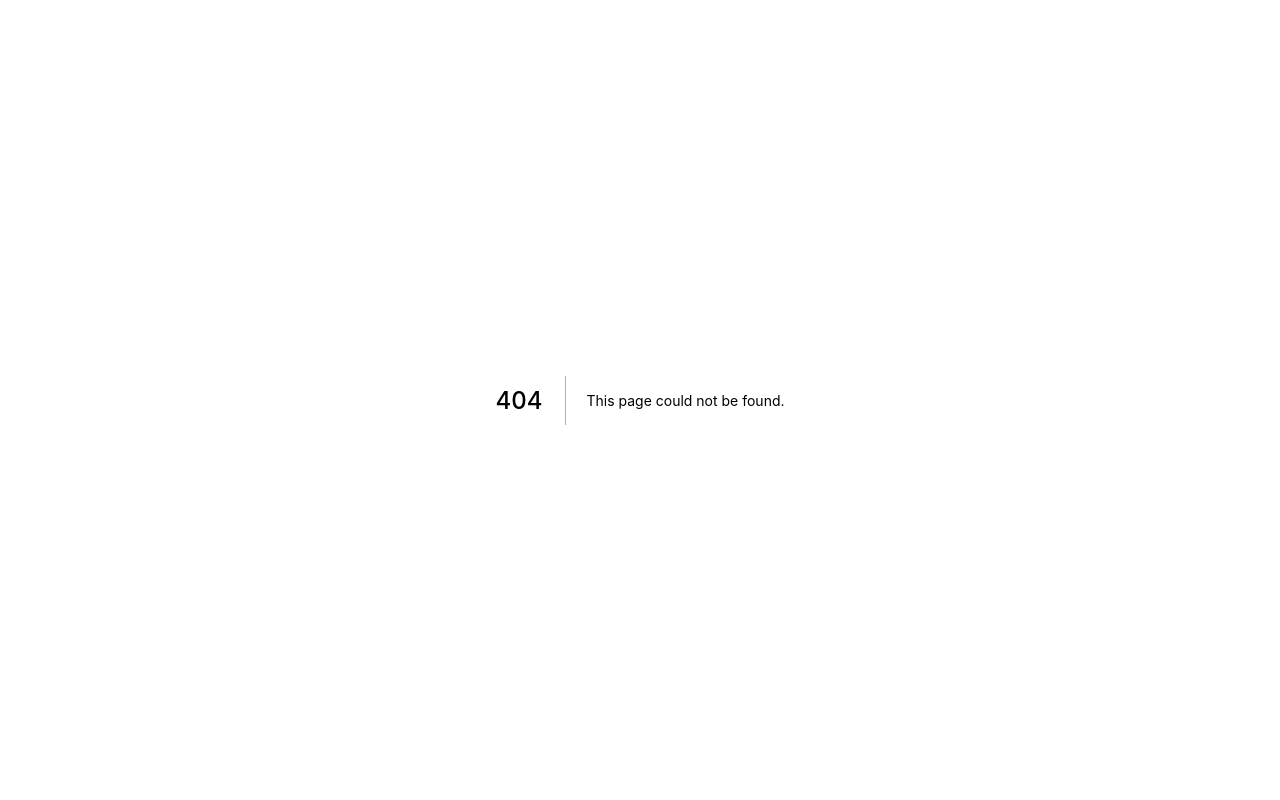
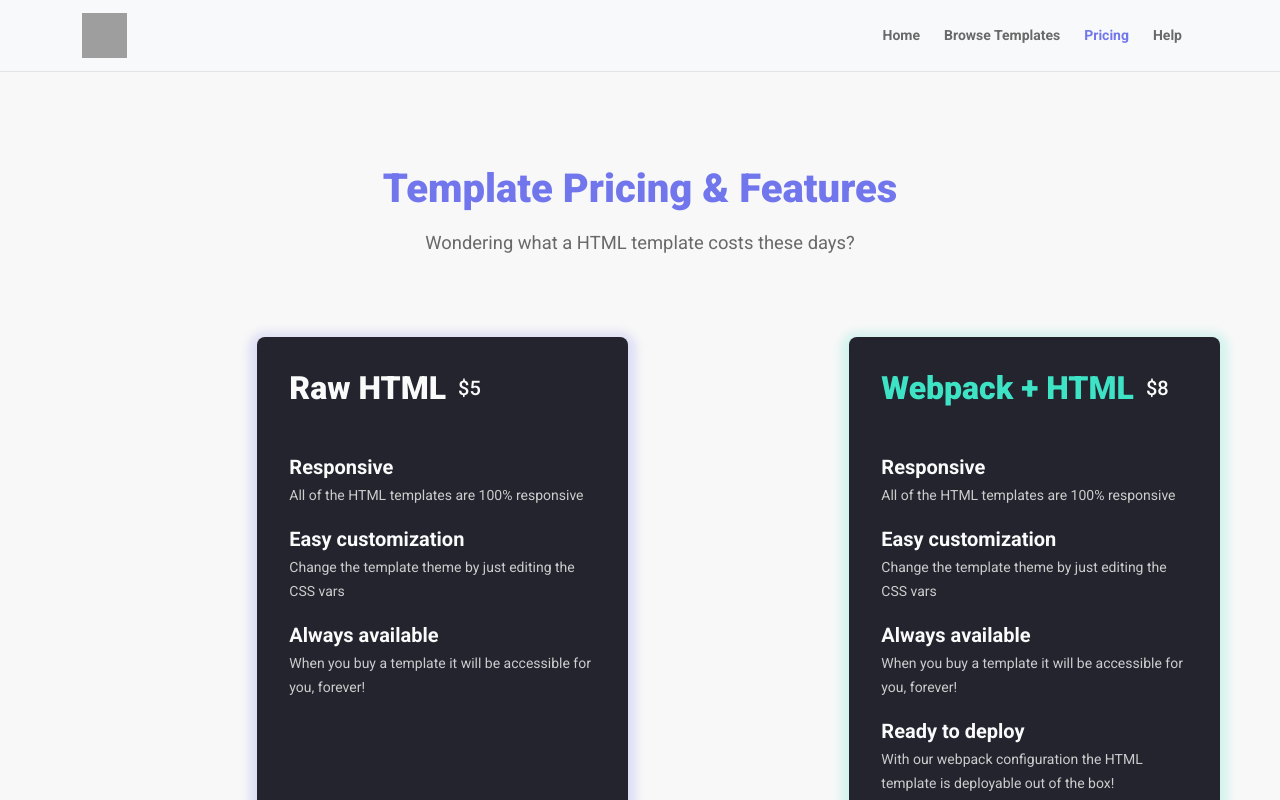
Before and after one commit to rrttalv/ezylanding-template-portal, a Next.js app: page /pricing in a window 1280 px wide. Before the commit this address had no page. Shown: the top 800 px of the page. Built offline with nearby package versions, Linux system fonts and the light colour scheme; grey boxes are pictures that could not be loaded.

Commit message:
init pricing page

```diff
--- a/components/Navbar/index.js
+++ b/components/Navbar/index.js
@@ -59,8 +59,8 @@ const Navbar = () => {
                       </Link>
                     </li>
                     <li className="nav-item me-2">
-                      <Link href="/features">
-                        <a style={getStyle('/features')} title="EzyLanding HTML and React template editor feature list" className="nav-link link-dark">Pricing</a>
+                      <Link href="/pricing">
+                        <a style={getStyle('/pricing')} title="EzyLanding HTML template editor pricing and feature page" className="nav-link link-dark">Pricing</a>
                       </Link>
                     </li>
                     <li className="nav-item me-2">
--- a/pages/help/index.js
+++ b/pages/help/index.js
@@ -255,8 +255,8 @@ const Help = (props) => {
     <Layout>
       <section className='landing-section container-fluid first-section section help-section'>
         <div className="section-text-wrapper center">
-            <h1 className='title text-main'>Need a bit of help?</h1>
-            <p className="subtitle text-gray">Hopefully these resources help you</p>
+          <h1 className='title text-main'>Need a bit of help?</h1>
+          <p className="subtitle text-gray">Hopefully these resources help you</p>
         </div>
         <div className="section-cards">
           <div className="row">
--- /dev/null
+++ b/pages/pricing/index.js
@@ -0,0 +1,114 @@
+import Link from 'next/link'
+import { useState } from 'react'
+import Layout from '../../components/Layout'
+
+const Pricing = () => {
+
+  const [prices] = useState({
+    raw: {
+      price: '$5',
+      title: 'Raw HTML',
+      className: 'raw-pricing',
+      features: [
+        {
+          title: 'Responsive',
+          subtitle: 'All of the HTML templates are 100% responsive'
+        },
+        {
+          title: 'Easy customization',
+          subtitle: 'Change the template theme by just editing the CSS vars'
+        },
+        {
+          title: 'Always available',
+          subtitle: `When you buy a template it will be accessible for you, forever!`
+        }
+      ],
+      href: '/templates',
+      linkTitle: 'Link to EzyLanding templates browse page',
+      linkText: 'browse templates'
+    },
+    webpack: {
+      price: '$8',
+      title: 'Webpack + HTML',
+      className: 'webpack-pricing',
+      features: [
+        {
+          title: 'Responsive',
+          subtitle: 'All of the HTML templates are 100% responsive'
+        },
+        {
+          title: 'Easy customization',
+          subtitle: 'Change the template theme by just editing the CSS vars'
+        },
+        {
+          title: 'Always available',
+          subtitle: `When you buy a template it will be accessible for you, forever!`
+        },
+        {
+          title: 'Ready to deploy',
+          subtitle: 'With our webpack configuration the HTML template is deployable out of the box!'
+        }
+      ],
+      href: '/templates',
+      linkTitle: 'Link to EzyLanding templates browse page',
+      linkText: 'browse templates'
+    }
+  })
+
+  const getPricingCard = (type, wrapperClass) => {
+    const { price, title, className, features, href, linkTitle, linkText } = prices[type]
+    return (
+      <div className={`pricing-card ${wrapperClass}`}>
+        <div className={`pricing-card_wrapper ${className}`}>
+          <div className='pricing-card_header'>
+            <h3 className='pricing-card_title'>{title}</h3>
+            <span className='pricing-card_price'>{price}</span>
+          </div>
+          <div className='pricing-card_body'>
+            {
+              features.map((feature, idx) => (
+                <div className='pricing-card_feature'>
+                  <h5 className='pricing-card_feature_title'>
+                    {feature.title}
+                  </h5>
+                  <span className='pricing-card_feature_subtitle'>
+                    {feature.subtitle}
+                  </span>
+                </div>
+              ))
+            }
+          </div>
+          <div className='pricing-card_buttons'>
+            <Link href={href}>
+              <a className='pricing-card_button' title={linkTitle}>
+                {linkText}
+              </a>
+            </Link>
+          </div>
+        </div>
+      </div>
+    )
+  }
+
+  return (
+    <Layout>
+      <div className='landing-section container-fluid first-section section pricing-section'>
+        <div className="section-text-wrapper center">
+          <h1 className='title text-main'>Template Pricing & Features</h1>
+          <p className="subtitle text-gray">Wondering what a HTML template costs these days?</p>
+        </div>
+        <div className='row pricing-cards-row'>
+          <div className='col-md-12 col-lg-4 offset-0 offset-lg-2'>
+            {getPricingCard('raw', 'raw-card')}
+          </div>
+          <div className='col-md-12 col-lg-4 offset-0 offset-lg-2 mt-5 mt-lg-0'>
+            {getPricingCard('webpack', 'webpack-card')}
+          </div>
+        </div>
+      </div>
+    </Layout>
+  )
+
+}
+
+export default Pricing
--- a/scss/_header.scss
+++ b/scss/_header.scss
@@ -2,6 +2,7 @@
 .navbar {
   padding: 0.5rem 0;
   z-index: 2;
+  border-bottom: 1px solid rgba(var(--dark), 0.1)!important;
   .logo {
     width: 45px;
     height: 45px;
--- /dev/null
+++ b/scss/_pricing.scss
@@ -0,0 +1,88 @@
+.pricing-cards-row {
+  margin: 5rem auto;
+  min-height: 100%;
+}
+
+.pricing-card.raw-card {
+  .pricing-card_title {
+    color: var(--light);
+  }
+  background: var(--dark-blue);
+  box-shadow: 0px 3px 10px 8px rgba(var(--main-rgb), 0.2);
+}
+
+.pricing-card.webpack-card {
+  background: var(--dark-blue);
+  box-shadow: 0px 3px 10px 8px rgba(var(--secondary-rgb), 0.2);
+}
+
+.pricing-card {
+  display: flex;
+  max-width: 450px;
+  margin: 0 auto;
+  flex-direction: column;
+  height: 100%;
+  padding: 2rem;
+  border-radius: 8px;
+  &_wrapper {
+    display: flex;
+    flex-direction: column;
+    height: 100%;
+  }
+  &_header {
+    display: flex;
+    justify-content: flex-start;
+    align-items: center;
+    margin-bottom: 1.5rem;
+  }
+  &_title {
+    font-size: 2rem;
+    font-weight: 800;
+    color: var(--secondary);
+    margin: 0;
+  }
+  &_price {
+    font-size: 1.25rem;
+    font-weight: 500;
+    margin-left: 0.75rem;
+    color: var(--light);
+  }
+  &_body {
+    display: flex;
+    flex-direction: column;
+    padding: 1.5rem 0;
+  }
+  &_feature {
+    margin-bottom: 1.25rem;
+    &_title {
+      font-weight: 700;
+      color: var(--light);
+      margin-bottom: 0.25rem;
+    }
+    &_subtitle {
+      font-size: 14px;
+      color: var(--light-gray);
+      font-weight: 400;
+    }
+  }
+  &_buttons {
+    display: flex;
+    flex-direction: column;
+    height: 100%;
+    justify-content: flex-end;
+    flex: 1;
+    margin-top: 1.5rem;
+  }
+  &_button {
+    color: rgba(var(--secondary-rgb), 0.8);
+    text-transform: capitalize;
+    border: 2px solid rgba(var(--light-rgb), 1);
+    border-radius: 4px;
+    padding: 0.5rem 1rem;
+    text-align: center;
+    font-weight: 800;
+    &:hover {
+      color: rgba(var(--secondary-rgb), 1);
+    }
+  }
+}
--- a/scss/style.scss
+++ b/scss/style.scss
@@ -7,6 +7,7 @@
 @import "_template.scss";
 @import "_varia.scss";
 @import "_help.scss";
+@import "_pricing.scss";
 
 html {
   height: 100%;
@@ -34,16 +35,17 @@ body {
   --blue-rgb: 28, 81, 221;
   --secondary: rgba(62, 227, 197, 1);
   --dim-gray: rgba(105, 105, 105, 1);
-  --light-gray: rgba(185, 185, 185, 1);
+  --light-gray: rgba(204, 204, 204, 1);
   --purple: rgba(135, 62, 227, 1);
   --purple-rgb: 135, 62, 227;
   --light: rgba(250, 250, 250, 1);
   --light-rgb: 230, 230, 230;
-  --light-gray-rgb: 185, 185, 185;
+  --light-gray-rgb: 204, 204, 204;
   --dim-gray-rgb: 105, 105, 105;
   --orange-red: rgba(255, 87, 33, 1);
   --orange-red-rgb: 255, 87, 33;
   --main: rgba(113, 118, 236, 1);
+  --main-rgb: 113, 118, 236;
   --secondary-rgb: 62, 227, 197;
 }
 
```
